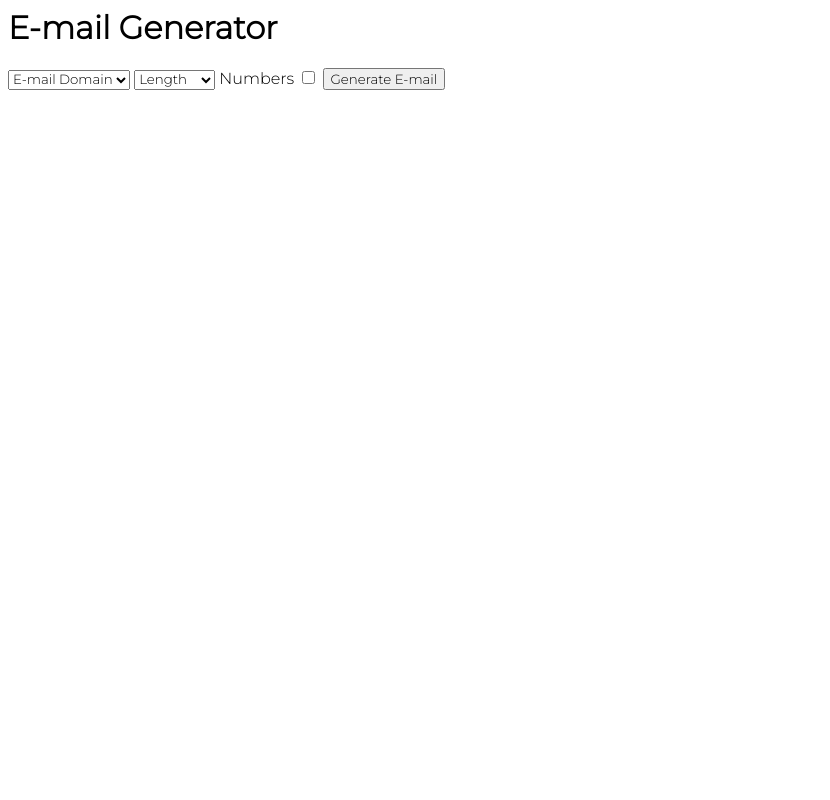
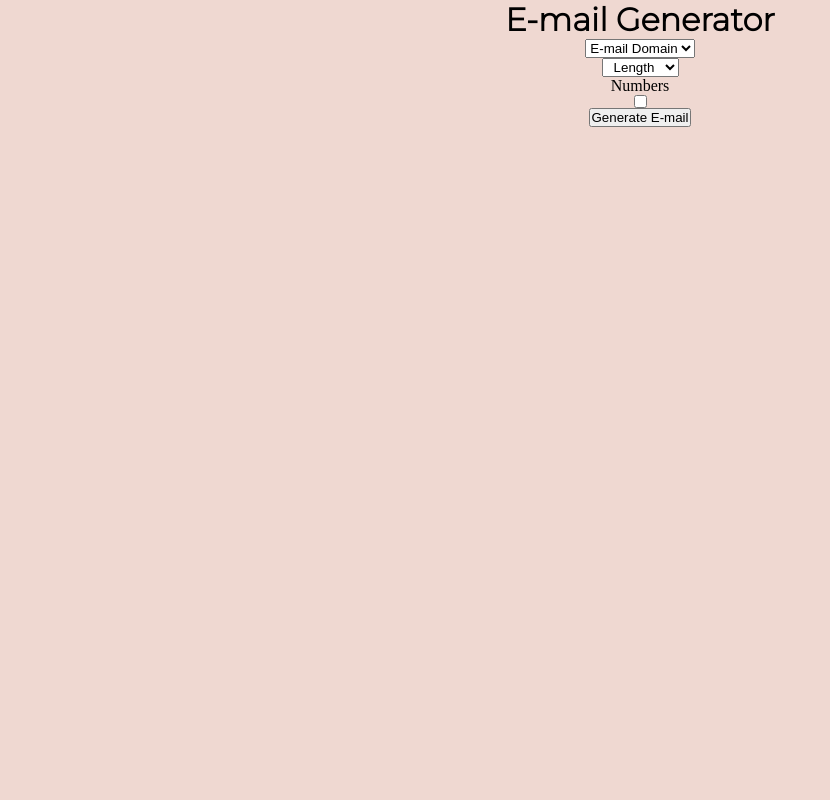
Before and after one commit to AnnaMrowca/emailGeneratorProject, a Django app: page / in a window 1280 px wide. Shown: the whole page, without its empty margins (0-830 px from the left). Run offline with Django 3.2, Linux system fonts and the light colour scheme.

Commit message:
CSS: adding background color, reseting in *, centering - first attempt

```diff
--- a/generator/static/styles.css
+++ b/generator/static/styles.css
@@ -1,3 +1,24 @@
 * {
-    font-family: 'Montserrat', sans-serif;
+    padding: 0;
+    margin: 0;
+    box-sizing: border-box:
 }
+
+html {
+    background-color: hsla(14, 50%, 60%, 0.3);
+}
+
+.text_layout {
+   font-family: 'Montserrat', sans-serif;
+   text-align: center
+}
+
+select,
+label,
+input,
+button {
+    display: block;
+    margin: 0 auto;
+    text-align: center;
+
+}
--- a/generator/templates/generator/home.html
+++ b/generator/templates/generator/home.html
@@ -10,7 +10,10 @@
 
 </head>
 <body>
-<h1>E-mail Generator</h1>
+
+<div class="buttons">
+<h1 class="text_layout">E-mail Generator</h1>
+
 
 <form action="{% url 'email' %}" method="POST">
 
@@ -42,6 +45,10 @@
     {% csrf_token %}
     <button type = "submit">Generate E-mail</button>
 
+
+
 </form>
+
+    </div>
 </body>
 </html>
--- a/generator/views.py
+++ b/generator/views.py
@@ -9,7 +9,7 @@ def home(request):
 def email(request):
 
     email_length = int(request.POST.get('length'))
-    email_provider = str(request.POST.get('domain'))
+    email_provider = request.POST.get('domain')
 
     numbers = string.digits
     letters = string.ascii_letters
```
